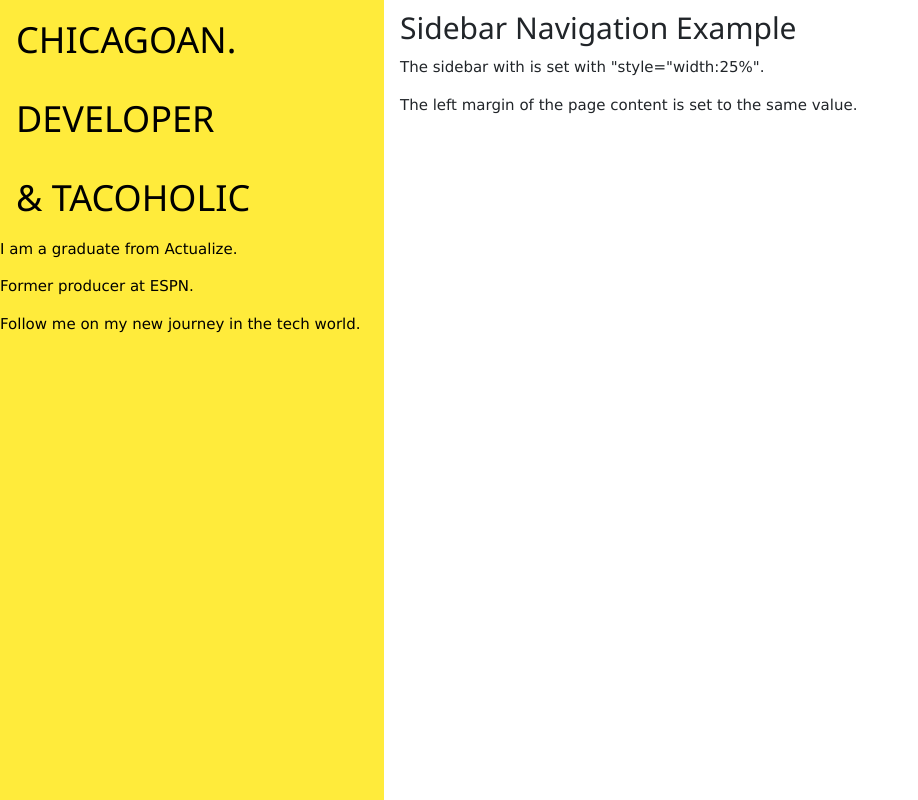
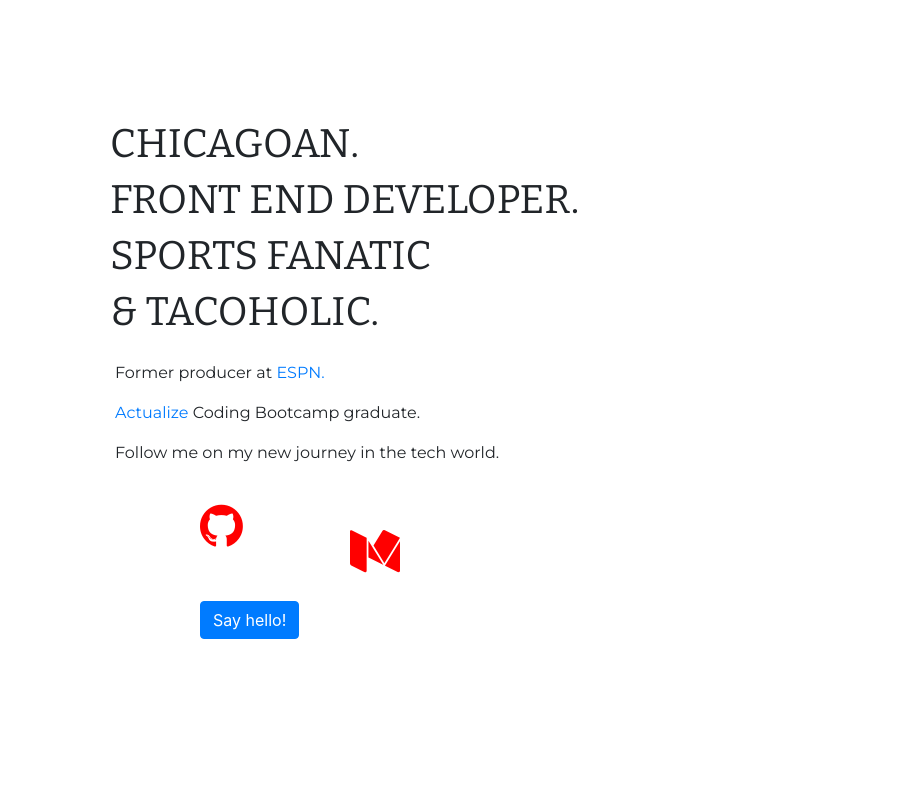
Before and after one commit to Tacoholic/personal_website, a Vue app: page / in a window 1280 px wide. Shown: the whole page, without its empty margins (0-918 px from the left). Built offline with nearby package versions, Linux system fonts and the light colour scheme; the HTML template or start-up script is replaced by a standard one.

Commit message:
added fonts and icons

```diff
--- a/src/views/Home.vue
+++ b/src/views/Home.vue
@@ -1,42 +1,91 @@
 <template>
   <body>
+  <title>Christian Solis</title>
+    <meta name="viewport" content="width=device-width, initial-scale=1">
+    <link href="https://fonts.googleapis.com/css?family=Montserrat" rel="stylesheet">
+    <link href="https://fonts.googleapis.com/css?family=Bitter|Montserrat" rel="stylesheet">
+    <link rel="stylesheet" href="https://cdnjs.cloudflare.com/ajax/libs/font-awesome/4.7.0/css/font-awesome.min.css">
 
-    <title>Christian Solis</title>
-    <meta name="viewport" content="width=device-width, initial-scale=1">
-    <link rel="stylesheet" href="https://www.w3schools.com/w3css/4/w3.css">
 
   <!-- Sidebar -->
-  <div class="w3-sidebar w3-yellow w3-bar-block" style="width:30%">
-    <div class="w3-bar-item"><h1>CHICAGOAN.</h1></div>
-    <div class="w3-bar-item"><h1>DEVELOPER</h1></div>
-    <div class="w3-bar-item"><h1>& TACOHOLIC</h1></div>
-    <p>I am a graduate from <a href="https://www.https://anyonecanlearntocode.com/" class="link">Actualize.</a></p>
 
+  <div>
+    <div class="about">
+      <h1>CHICAGOAN.</h1>
+      <h1>FRONT END DEVELOPER.</h1>
+      <h1>SPORTS FANATIC</h1>
+      <h1>& TACOHOLIC.</h1>
+    </div>
+  </div>
+
+  <div class="solis">
     <p>Former producer at <a href="https://www.espn.com" class="link">ESPN.</a></p>
+    <p> <a href="https://www.https://anyonecanlearntocode.com/" class="link">Actualize </a>Coding Bootcamp graduate.</p>
     <p>Follow me on my new journey in the tech world.</p>
   </div>
+  <div>
+    <a href="https://github.com/Tacoholic"> <i class="fa fa-github" style="font-size:50px;color:red"></i></a>
+  </div>
+
+  <div>
+    <a href="https://medium.com/@christiansolis_53189"> <i class="fa fa-medium" style="font-size:50px;color:red"></i></a>
+  </div>
+
+
+ <div>
+  <a class="btn btn-primary" href="mailto:@solischristian@gmail.com" role="button">Say hello!</a>
+  </div>
+</div>
+
 
   <!-- Page Content -->
-  <div style="margin-left:30%">
 
-  <div>
-
-  </div>
-
-  <!-- <img src="img_car.jpg" alt="Car" style="width:100%"> -->
-
-  <div class="w3-container">
+  <!-- <div class="w3-container" style="margin-left:50%">
   <h2>Sidebar Navigation Example</h2>
   <p>The sidebar with is set with "style="width:25%".</p>
   <p>The left margin of the page content is set to the same value.</p>
-  </div>
+  </div>  -->
+  </body>
 
-  </div>
 
-  </body>
+
 </template>
 
 
 
 <script>
+
+
 </script>
+<style>
+.about{
+  margin-top: 120px;
+  margin-left: 110px;
+  font-family: 'Bitter', serif;
+}
+
+.solis{
+  margin-top: 25px;
+  margin-left: 115px;
+  font-family: 'Montserrat', sans-serif;
+}
+
+.btn {
+ margin-top: 25px;
+ margin-left: 200px;
+ }
+.fa-medium {
+  margin-top: -150px;
+  margin-left: 350px;
+
+ }
+
+ .fa-github {
+  margin-top: 20px;
+  margin-left: 200px;
+
+ }
+
+
+
+</style>
```
